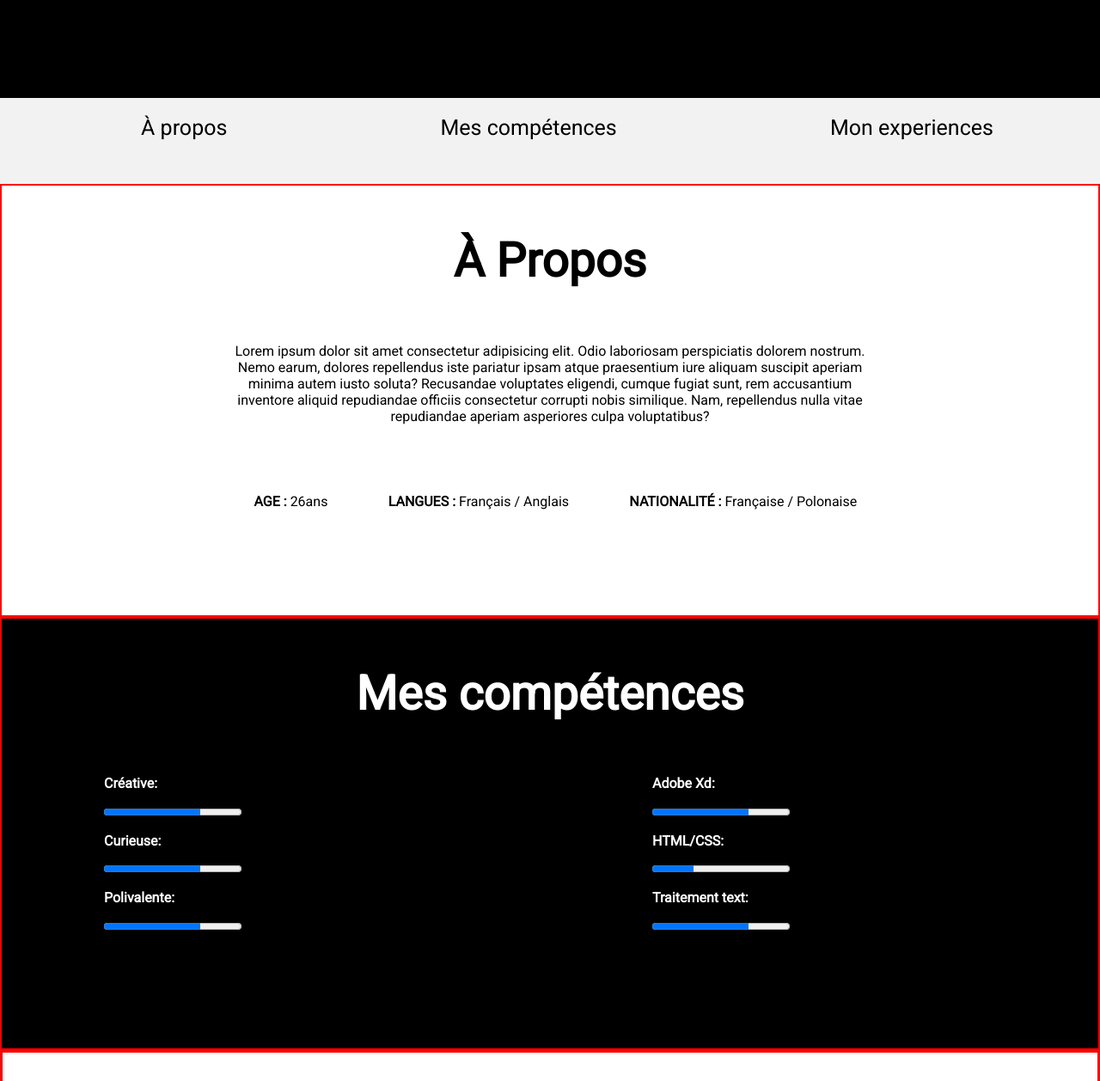
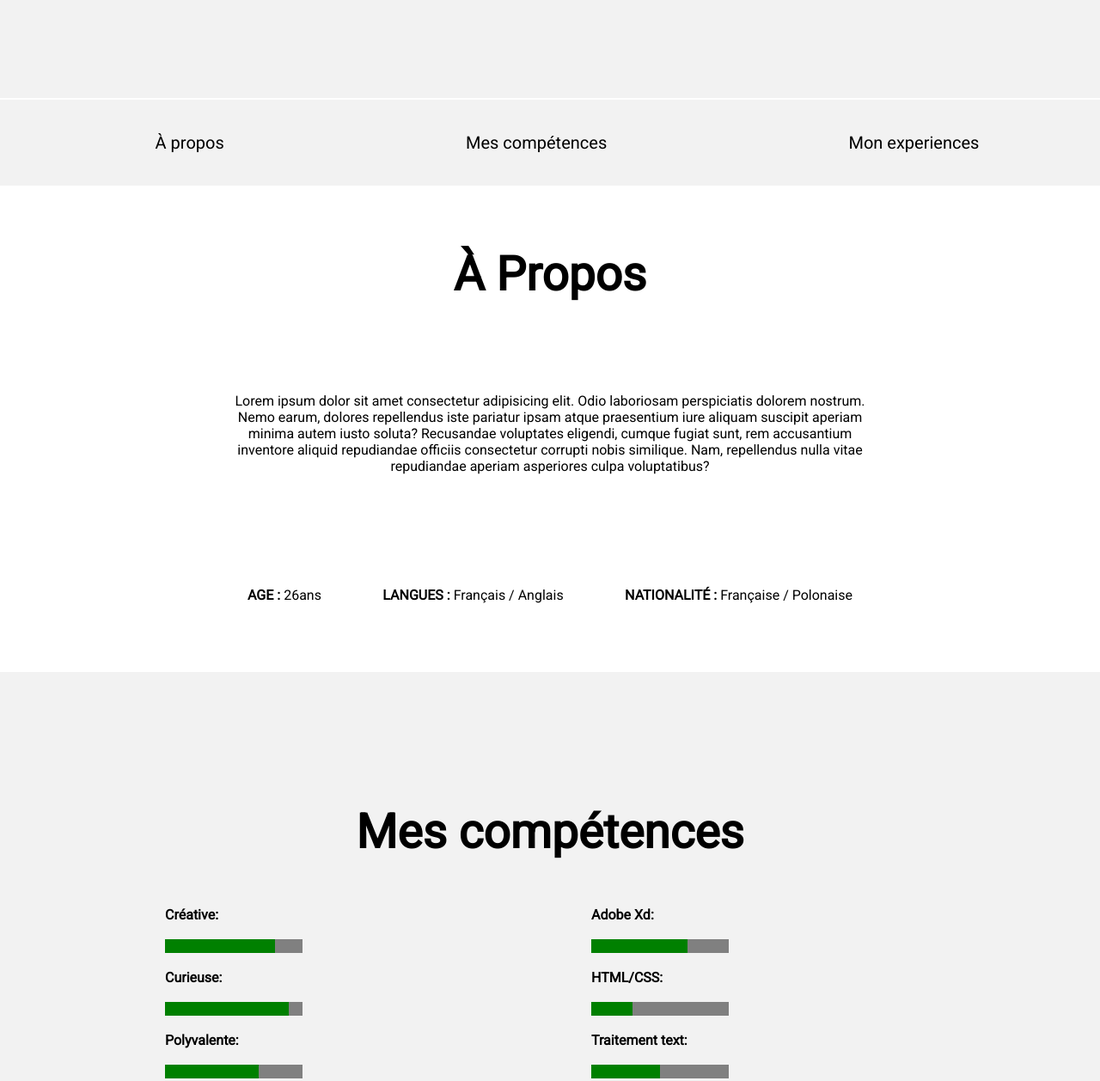
Before and after one commit to Rocalinecht/Refuge-Geek, a plain HTML site: page index.html in a window 1280 px wide. Shown: the part 536-1794 px from the top of the page at 86% size. Drawn offline with Linux system fonts and the light colour scheme.

Commit message:
change color and marg skills section

```diff
--- a/index.html
+++ b/index.html
@@ -18,9 +18,9 @@
     <!-- NAVBAR -->
     <nav>
         <ul>
-            <li><a href="/#about">À propos</a></li>
-            <li><a href="/#skills">Mes compétences</a></li>
-            <li><a href="/#experiences">Mon experiences</a></li>
+            <li><a href="#about">À propos</a></li>
+            <li><a href="#skills">Mes compétences</a></li>
+            <li><a href="#experiences">Mon experiences</a></li>
         </ul>
     </nav>
 
@@ -39,28 +39,27 @@
     <!-- SECTION SKILLS  -->
     <section id="skills">
         <h3>Mes compétences</h3>
-
         <div class="all_skills">
             <div class="skills_aptitudes">
                 <label for="file">Créative:</label>
-                <progress id="file" max="100" value="70"> 70% </progress>
+                <progress id="file" max="100" value="80"></progress>
 
                 <label for="file">Curieuse:</label>
-                <progress id="file" max="100" value="70"> 70% </progress>
+                <progress id="file" max="100" value="90"></progress>
 
-                <label for="file">Polivalente:</label>
-                <progress id="file" max="100" value="70"> 70% </progress>
+                <label for="file">Polyvalente:</label>
+                <progress id="file" max="100" value="68"></progress>
             </div>
 
             <div class="skills_tools">
                 <label for="file">Adobe Xd:</label>
-                <progress id="file" max="100" value="70"> 70% </progress>
+                <progress id="file" max="100" value="70"></progress>
 
                 <label for="file">HTML/CSS:</label>
-                <progress id="file" max="100" value="30"> 30% </progress>
+                <progress id="file" max="100" value="30"></progress>
 
                 <label for="file">Traitement text:</label>
-                <progress id="file" max="100" value="70"> 70% </progress>
+                <progress id="file" max="100" value="50"></progress>
             </div>
         </div>
     </section>
@@ -75,11 +74,16 @@
         </div>
         <br>
         <div class="experience_bloc">
-            <p class="experience_title">Refuge geek / Simplon</p>
-            <p class="experience_date">octobre 2020</p>
+            <p class="experience_title">Developpeuse web & mobile / Simplon</p>
+            <p class="experience_date">juin 2019</p>
             <p class="experience_description">Lorem ipsum dolor sit amet, consectetur adipisicing elit. Tenetur possimus, minima nesciunt accusantium et fugiat est dolorem sit commodi vitae corrupti quas animi eum aperiam neque magnam nihil a blanditiis optio reiciendis repellendus. Vero aliquam recusandae culpa odit eius aspernatur?</p>
         </div>
     </section>
+    <!--FOOTER -->
+    <footer>
+            <p class="footer_name">Caroline Chatelon</p>
+            <p class="footer_info">carolinechatelon@hotmail.fr / 06.06.06.06.06 </p>
+    </footer>
 
 </body>
 </html>
--- a/styles.css
+++ b/styles.css
@@ -6,7 +6,7 @@ body{
 }
 /* --> HEADER  */
 header{
-    background-color: black;
+    background-color: #F2F2F2;
     height: 650px;
     display: flex;
     flex-direction: column;
@@ -20,23 +20,25 @@ img{
 }
 
 h1{
-    color: white;
+    /* color: white; */
     font-size: 55px;
 }
 h2{
     font-size: 25px;
     text-transform: uppercase;
     letter-spacing: 2.5px;
-    color: white;
+    /* color: white; */
 }
 /* --> NAVBAR */
 nav{
-    height: 100px;
+    border-top: 2px solid white;
     background-color: #F2F2F2;
-    vertical-align: middle;
+    /* vertical-align: middle; */
 
 }
 nav ul{
+    height: 100px;
+
     display: flex;
     justify-content: space-around;
     align-items: center;
@@ -47,7 +49,7 @@ nav li {
    padding: 20px;
    margin:0;
    list-style: none;
-   font-size: 25px;
+   font-size: 20px;
 }
 a{
     text-decoration: none;
@@ -55,9 +57,11 @@ a{
 }
 /* ABOUT */
 #about{
-    height: 500px;
-    border: 2px solid red;
-
+    height: 550px;
+    display: flex;
+    flex-direction: column;
+    justify-content: space-between;
+    align-items: center;
 }
 h3{
     font-size: 55px;
@@ -66,7 +70,7 @@ h3{
 .about_text{
     margin-left: 20%;
     margin-right: 20%;
-    margin-top: 5%;
+    /* margin-top: 5%; */
 }
 
 .about_infos{
@@ -74,25 +78,30 @@ h3{
     justify-content: space-between;
     align-items: center;
     width: 55%;
-    margin-left: 23%;
-    margin-top: 5%;
+    /* margin-left: 23%; */
+    margin: 5%;
 }
 .about_info{
     font-weight: 800;
 }
 /* SKILLS */
 #skills{
-    height: 500px;
-    border: 2px solid red;
-    background-color: black;
+    height: 700px;
+    /* border: 2px solid transparent; */
+    background-color: #f2F2F2;
+    display: flex;
+    flex-direction: column;
+    justify-content:center;
+    align-items: center;
 }
-#skills h3{
-    color: white;
-}
+
 .all_skills{
     /* border:2px solid blue; */
     display: flex;
-    justify-content: space-around;
+    justify-content: space-between;
+    width: 70%;
+    align-items: center;
+    margin-bottom: 10%;
 }
 .skills_aptitudes,.skills_tools{
     /* border:2px solid yellow; */
@@ -100,18 +109,21 @@ h3{
     flex-direction: column;
     width: 400px;
     height: 200px;
-    justify-content: space-around;
+    justify-content: space-between;
     text-align: start;
 }
 label{
     font-weight: 900;
-    color: white;
+
+}
+progress {
+    background-color: darkgray;
 }
 
 /* EXPERIENCES  */
 #experiences{
     height: auto;
-    border: 3px solid red;
+    /* border: 3px solid red; */
 }
 .experience_bloc{
     background-color: #F2F2F2;
@@ -129,3 +141,19 @@ label{
     text-transform: uppercase;
     margin-bottom: 25px;
 }
+/* FOOTER */
+footer{
+    background-color: black;
+    color: white;
+    height: 100px;
+    display: flex;
+    justify-content: space-between;
+    align-items: center;
+}
+footer p{
+    padding: 1em;
+}
+.footer_name{
+    font-size: 20px;
+    text-transform: uppercase;
+}
```
